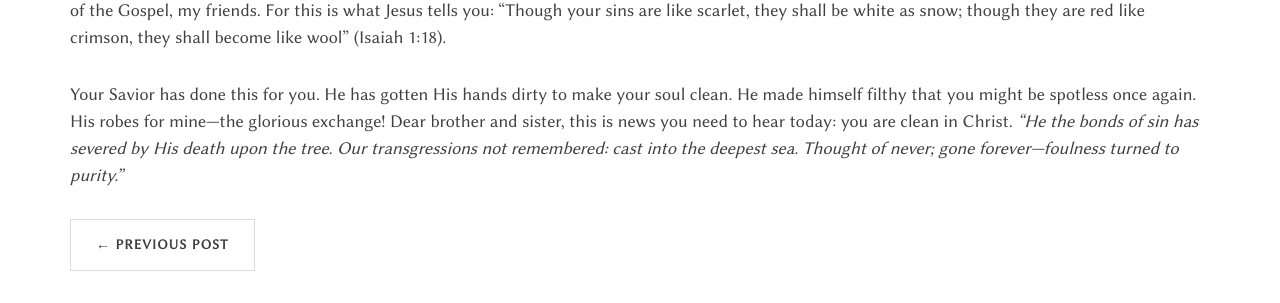
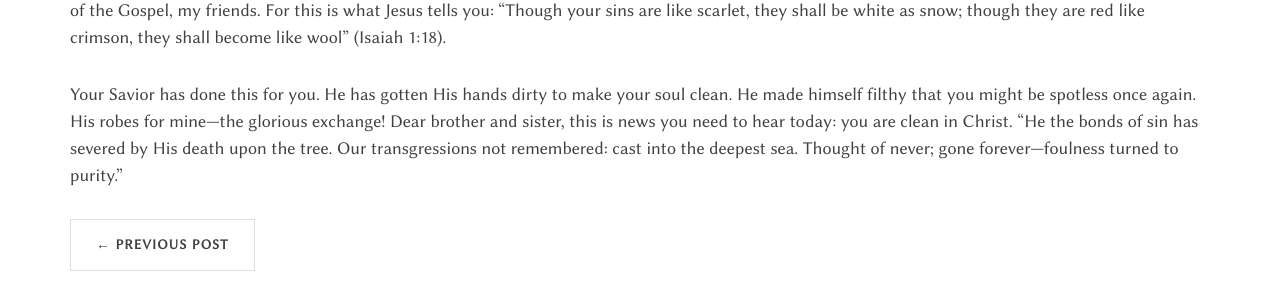
Before and after one commit to japodacaj/temeculaopc.github.io, a Jekyll site: the page built from _posts/blog/2016-07-19-stain-removal.md, in a window 1280 px wide and 1353 px high. Shown: the part 819-1122 px from the top of the window. Built offline with Jekyll 4.4.1, drawn with Linux system fonts in a browser that asks for light colours; nearby versions of some CDN libraries.

```diff
--- a/_posts/blog/2016-07-19-stain-removal.md
+++ b/_posts/blog/2016-07-19-stain-removal.md
@@ -13,4 +13,4 @@ When our clothes are stained beyond repair there’s really not much more to do
 
 Well, this is where the Gospel changes things. Because in the Gospel we are presented with a stain-removing Savior, Jesus Christ. There is hope for your blemished, tarnished soul in His hands. Perhaps you believe that to be true about some sins. Some sins are easy to get out, you think. They’re not all that bad, you tell yourself. All you need is a little prayer. But then there are other sins that you can’t even bare to think on. Past sins that have damaged you so harshly, torn into you so thickly, stained you so deeply that you have convinced yourself there is no chance of cleanliness. But that’s not the message of the Gospel, my friends. For this is what Jesus tells you: “Though your sins are like scarlet, they shall be white as snow; though they are red like crimson, they shall become like wool” (Isaiah 1:18).
 
-Your Savior has done this for you. He has gotten His hands dirty to make your soul clean. He made himself filthy that you might be spotless once again. His robes for mine—the glorious exchange! Dear brother and sister, this is news you need to hear today: you are clean in Christ. _“He the bonds of sin has severed by His death upon the tree. Our transgressions not remembered: cast into the deepest sea. Thought of never; gone forever—foulness turned to purity.”_
+Your Savior has done this for you. He has gotten His hands dirty to make your soul clean. He made himself filthy that you might be spotless once again. His robes for mine—the glorious exchange! Dear brother and sister, this is news you need to hear today: you are clean in Christ. “He the bonds of sin has severed by His death upon the tree. Our transgressions not remembered: cast into the deepest sea. Thought of never; gone forever—foulness turned to purity.”
```
